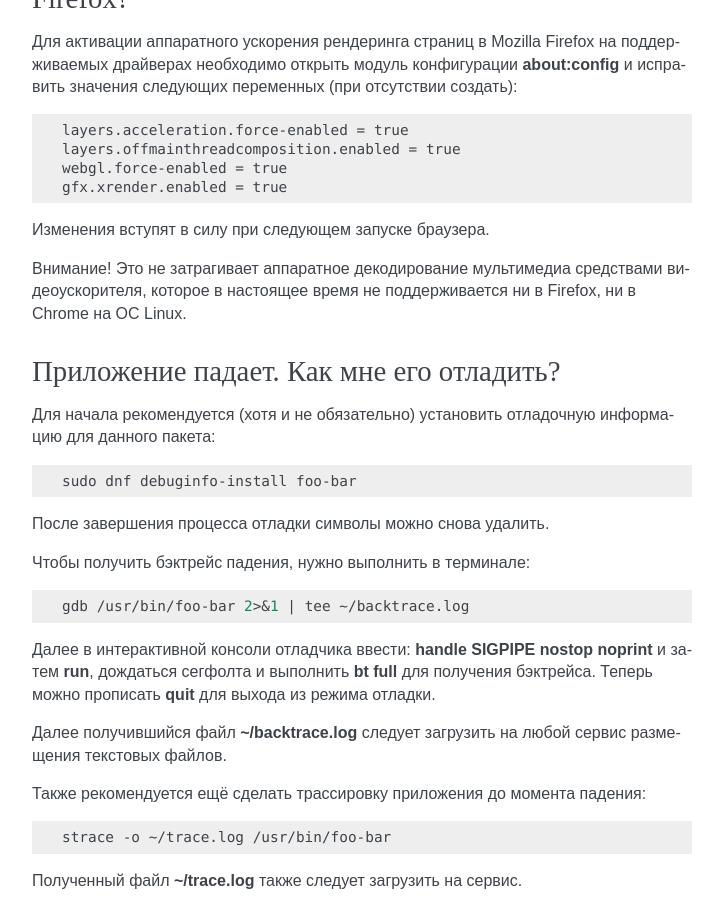
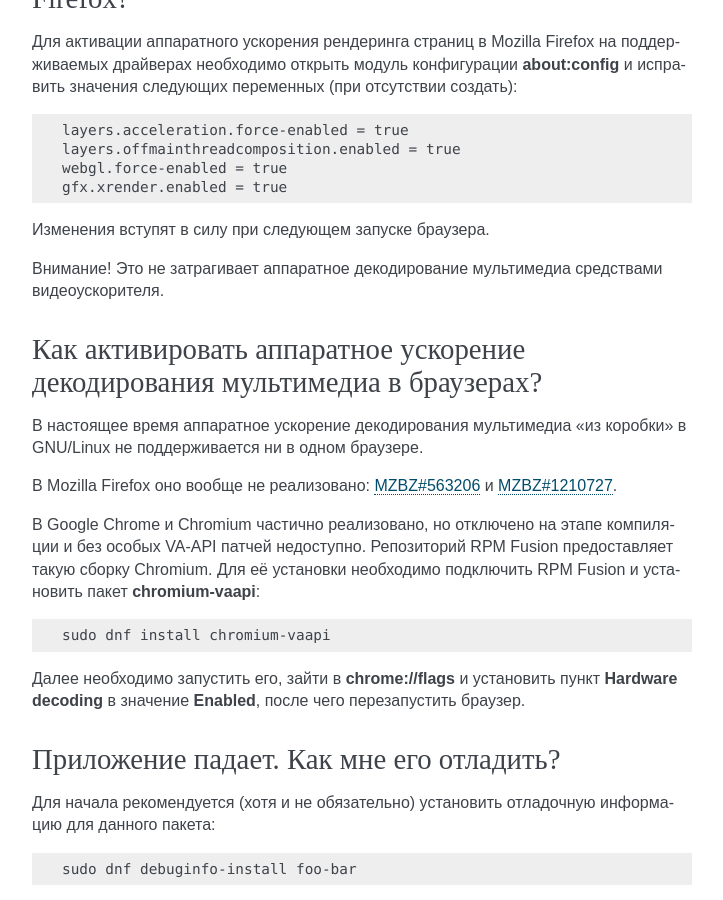
Before and after one commit to RussianFedora/FAQ, a Sphinx documentation site: the page built from source/using-system.rst, in a window 1280 px wide and 900 px high, scrolled down 4580 px. Shown: the whole window, without its empty margins (388-1111 px from the left). Built offline with Sphinx 7.4.7, drawn with Linux system fonts in a browser that asks for light colours.

Commit message:
Added question about hardware video decoding in browsers.

```diff
--- a/source/using-system.rst
+++ b/source/using-system.rst
@@ -307,7 +307,25 @@
 
 Изменения вступят в силу при следующем запуске браузера.
 
-Внимание! Это не затрагивает аппаратное декодирование мультимедиа средствами видеоускорителя, которое в настоящее время не поддерживается ни в Firefox, ни в Chrome на ОС Linux.
+Внимание! Это не затрагивает аппаратное декодирование мультимедиа средствами видеоускорителя.
+
+.. index:: firefox, chromium, chrome, hardware acceleration
+.. _video-hwaccel:
+
+Как активировать аппаратное ускорение декодирования мультимедиа в браузерах?
+===============================================================================
+
+В настоящее время аппаратное ускорение декодирования мультимедиа "из коробки" в GNU/Linux не поддерживается ни в одном браузере.
+
+В Mozilla Firefox оно вообще не реализовано: `MZBZ#563206 <https://bugzilla.mozilla.org/show_bug.cgi?id=563206>`_ и `MZBZ#1210727 <https://bugzilla.mozilla.org/show_bug.cgi?id=1210727>`_.
+
+В Google Chrome и Chromium частично реализовано, но отключено на этапе компиляции и без особых VA-API патчей недоступно. Репозиторий RPM Fusion предоставляет такую сборку Chromium. Для её установки необходимо подключить RPM Fusion и установить пакет **chromium-vaapi**:
+
+.. code-block:: bash
+
+    sudo dnf install chromium-vaapi
+
+Далее необходимо запустить его, зайти в **chrome://flags** и установить пункт **Hardware decoding** в значение **Enabled**, после чего перезапустить браузер.
 
 .. index:: gdb, debugging, отладка
 .. _debug-application:
```
